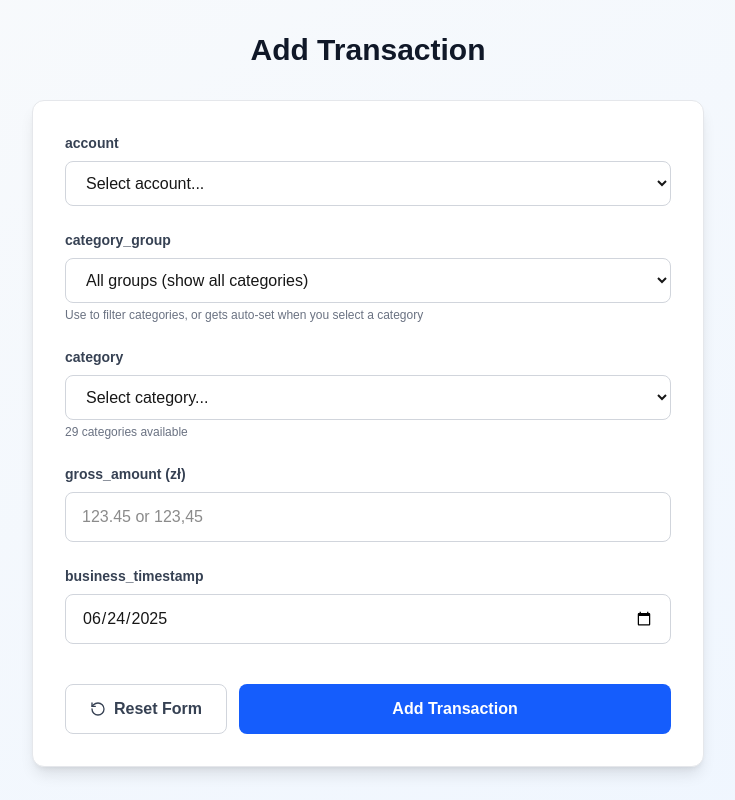
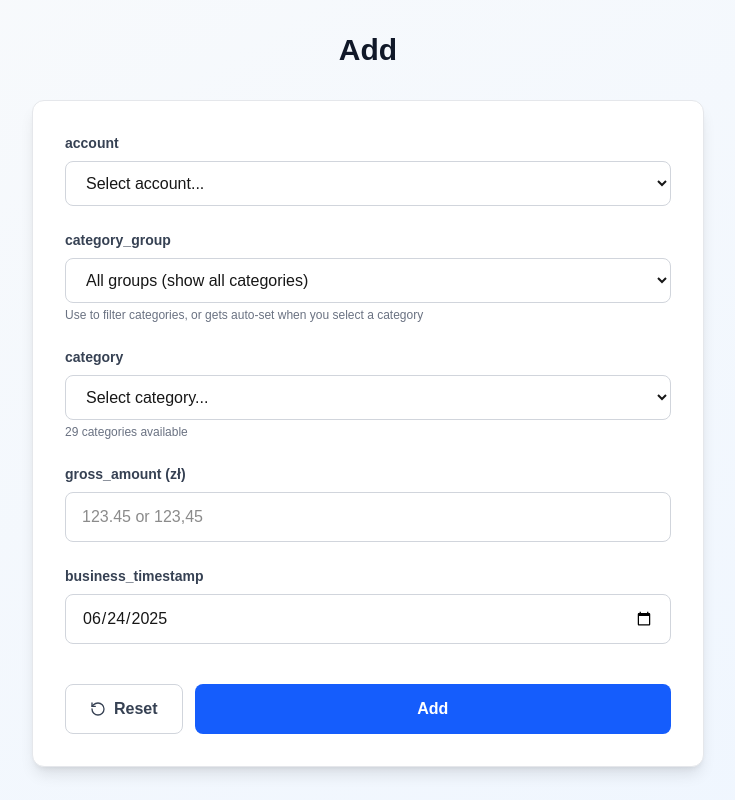
Before and after one commit to PawelJaronski/erp-front, a Next.js app: page / in a window 1280 px wide. Shown: the whole page, without its empty margins (272-1007 px from the left). Built offline with nearby package versions, Linux system fonts and the light colour scheme.

Commit message:
Small text changes

```diff
--- a/src/components/SimpleExpenseForm.tsx
+++ b/src/components/SimpleExpenseForm.tsx
@@ -284,7 +284,7 @@ const TransactionForm = () => {
         {/* Header */}
         <div className="text-center mb-8">
           <h1 className="text-3xl font-bold text-gray-900 mb-2">
-            Add Transaction
+            Add
           </h1>
         </div>
 
@@ -467,7 +467,7 @@ const TransactionForm = () => {
                 className="px-6 py-3 border border-gray-300 text-gray-700 font-semibold rounded-lg hover:bg-gray-50 transition-colors flex items-center gap-2"
               >
                 <RotateCcw className="w-4 h-4" />
-                Reset Form
+                Reset
               </button>
               <button
                 onClick={handleSubmit}
@@ -480,7 +480,7 @@ const TransactionForm = () => {
                     Adding...
                   </>
                 ) : (
-                  'Add Transaction'
+                  'Add'
                 )}
               </button>
             </div>
```
